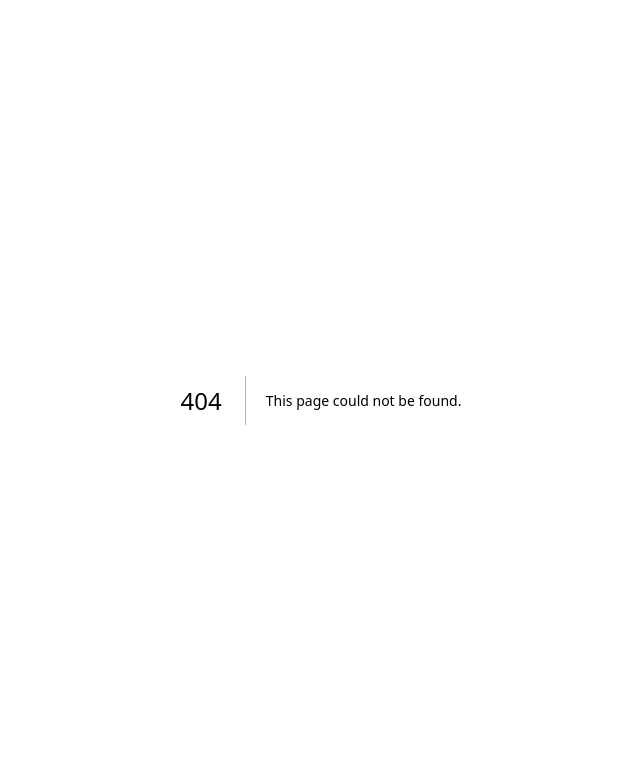
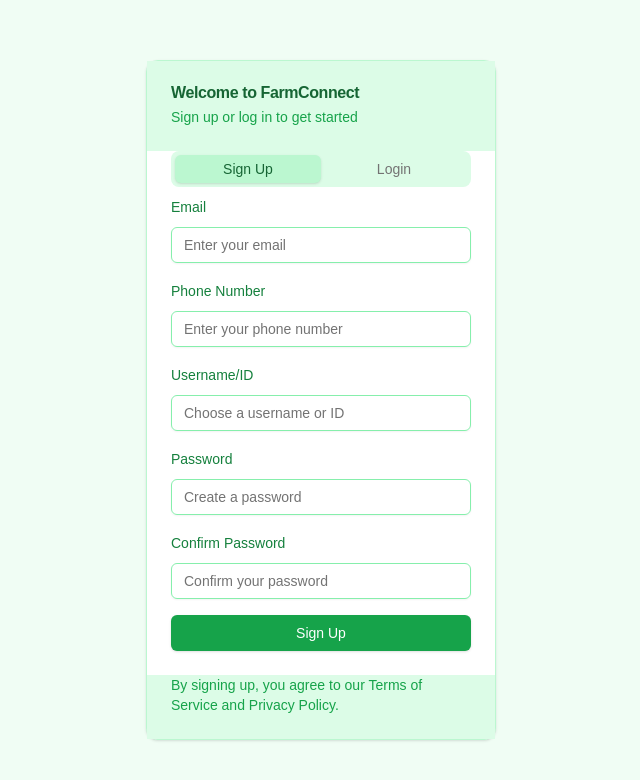
Before and after one commit to viveak910/farmconnect, a Next.js app: page /auth in a window 1280 px wide. Before the commit this address had no page. Shown: the top 780 px of the page, without its empty margins (319-959 px from the left). Built offline with nearby package versions, Linux system fonts and the light colour scheme.

Commit message:
auth added

```diff
--- a/app/auth /page.tsx
+++ /dev/null
@@ -1,6 +0,0 @@
-import User from './User'
-export default function Page() {
-    return (
-        <User/>
-    )
-}
--- a/app/auth /User.tsx
+++ b/app/auth/auth-page.tsx
@@ -7,7 +7,7 @@
 import { Label } from "@/components/ui/label"
 import { Card, CardContent, CardDescription, CardFooter, CardHeader, CardTitle } from "@/components/ui/card"
 
-export default function AuthPage() {
+export default function AuthPageComponent() {
   const [activeTab, setActiveTab] = useState("signup")
 
   return (
--- /dev/null
+++ b/app/auth/page.tsx
@@ -0,0 +1,6 @@
+import Authpage from './auth-page';
+export default function Home() {
+  return (
+      <Authpage />
+  );
+}
```
